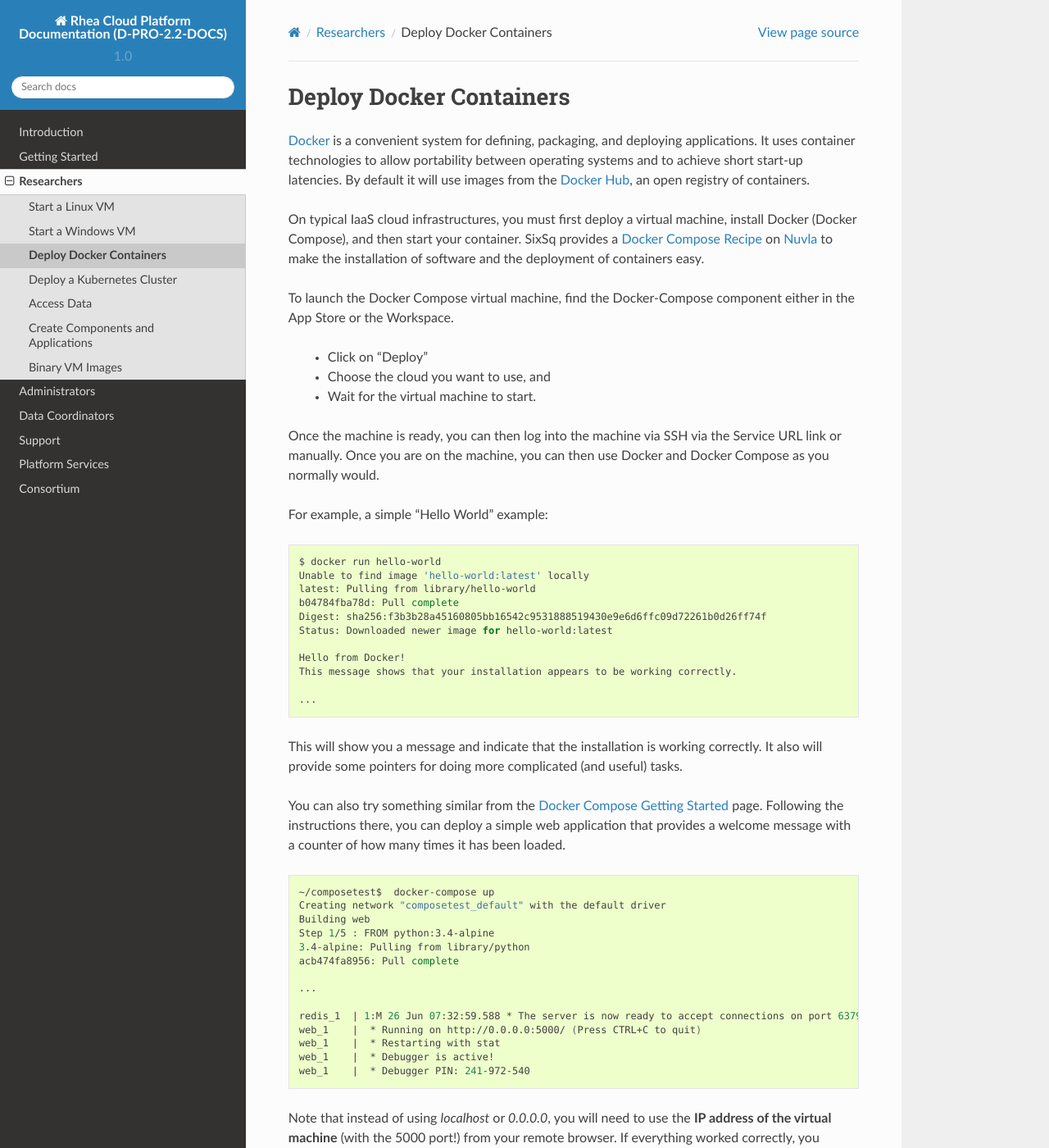
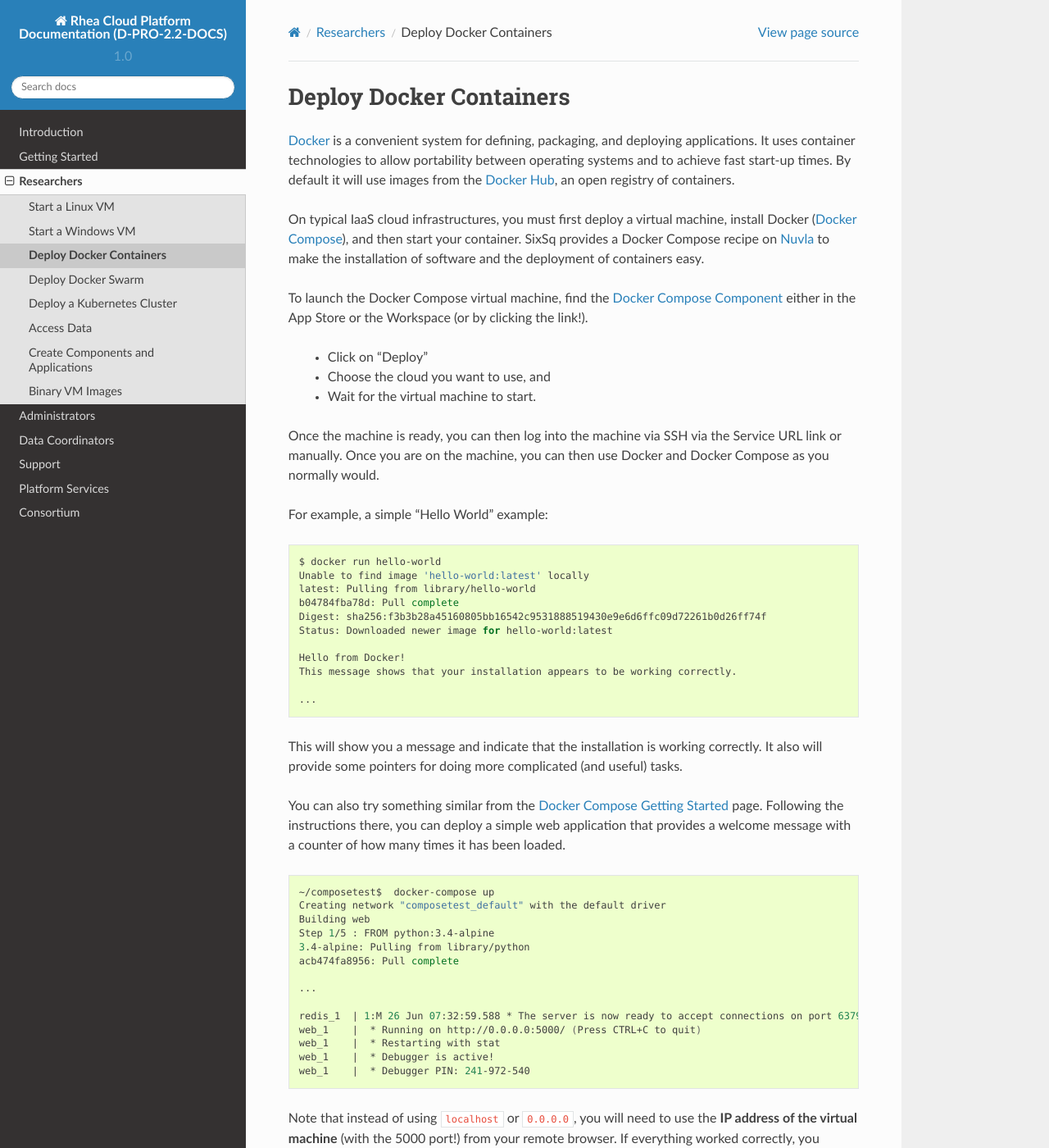
Before and after one commit to teamputtygen/hn-docs, a Sphinx documentation site: the page built from docs/researcher/docker-compose.rst, in a window 1280 px wide and 1400 px high. Shown: the whole window at 82% size. Built offline with Sphinx 7.4.7 and the Read the Docs theme 2.0.0, drawn with Linux system fonts in a browser that asks for light colours; some of the changed text lies outside the part shown.

Commit message:
update docker compose entry; add cross references

```diff
--- a/docs/researcher/docker-compose.rst
+++ b/docs/researcher/docker-compose.rst
@@ -3,18 +3,18 @@
 
 Docker_ is a convenient system for defining, packaging, and deploying
 applications.  It uses container technologies to allow portability
-between operating systems and to achieve short start-up latencies.  By
+between operating systems and to achieve fast start-up times.  By
 default it will use images from the `Docker Hub`_, an open registry of
 containers.
 
 On typical IaaS cloud infrastructures, you must first deploy a virtual
-machine, install Docker (Docker Compose), and then start your
-container.  SixSq provides a `Docker Compose Recipe`_ on Nuvla_ to
-make the installation of software and the deployment of containers
-easy.
+machine, install Docker (`Docker Compose`_), and then start your
+container.  SixSq provides a Docker Compose recipe on Nuvla_ to make
+the installation of software and the deployment of containers easy.
 
-To launch the Docker Compose virtual machine, find the Docker-Compose
-component either in the App Store or the Workspace.
+To launch the Docker Compose virtual machine, find the `Docker Compose
+Component`_ either in the App Store or the Workspace (or by clicking
+the link!).
 
  - Click on "Deploy"
  - Choose the cloud you want to use, and
@@ -66,20 +66,22 @@
     web_1    |  * Debugger is active!
     web_1    |  * Debugger PIN: 241-972-540
 
-Note that instead of using `localhost` or `0.0.0.0`, you will need to
-use the **IP address of the virtual machine** (with the 5000 port!)
+Note that instead of using ``localhost`` or ``0.0.0.0``, you will need
+to use the **IP address of the virtual machine** (with the 5000 port!)
 from your remote browser.  If everything worked correctly, you should
 see a message like "Hello World! I have been seen 2 times.".
 
-From here you might want to look at the entries for deploying Docker
-Swarm or Kubernetes.
+From here you might want to look at the entries :ref:`docker-swarm` or
+:ref:`kubernetes-cluster`.
 
 .. _Docker: https://www.docker.com
 
 .. _`Docker Hub`: https://hub.docker.com
 
-.. _`Docker Compose Recipe`: https://nuv.la/module/apps/Containers/docker-compose
-
 .. _Nuvla: https://nuv.la
 
+.. _`Docker Compose`: https://docs.docker.com/compose/
+
+.. _`Docker Compose Component`: https://nuv.la/module/apps/Containers/docker-compose
+
 .. _`Docker Compose Getting Started`: https://docs.docker.com/compose/gettingstarted/
--- /dev/null
+++ b/docs/researcher/docker-swarm.rst
@@ -0,0 +1,4 @@
+.. _docker-swarm:
+
+Deploy Docker Swarm
+===================
--- a/docs/researcher/index.rst
+++ b/docs/researcher/index.rst
@@ -12,6 +12,7 @@
    linux-vm
    windows-vm
    docker-compose
+   docker-swarm
    kubernetes-cluster
    access-data
    create-applications
--- a/docs/researcher/kubernetes-cluster.rst
+++ b/docs/researcher/kubernetes-cluster.rst
@@ -1,2 +1,4 @@
+.. _kubernetes-cluster:
+
 Deploy a Kubernetes Cluster
 ===========================
```
